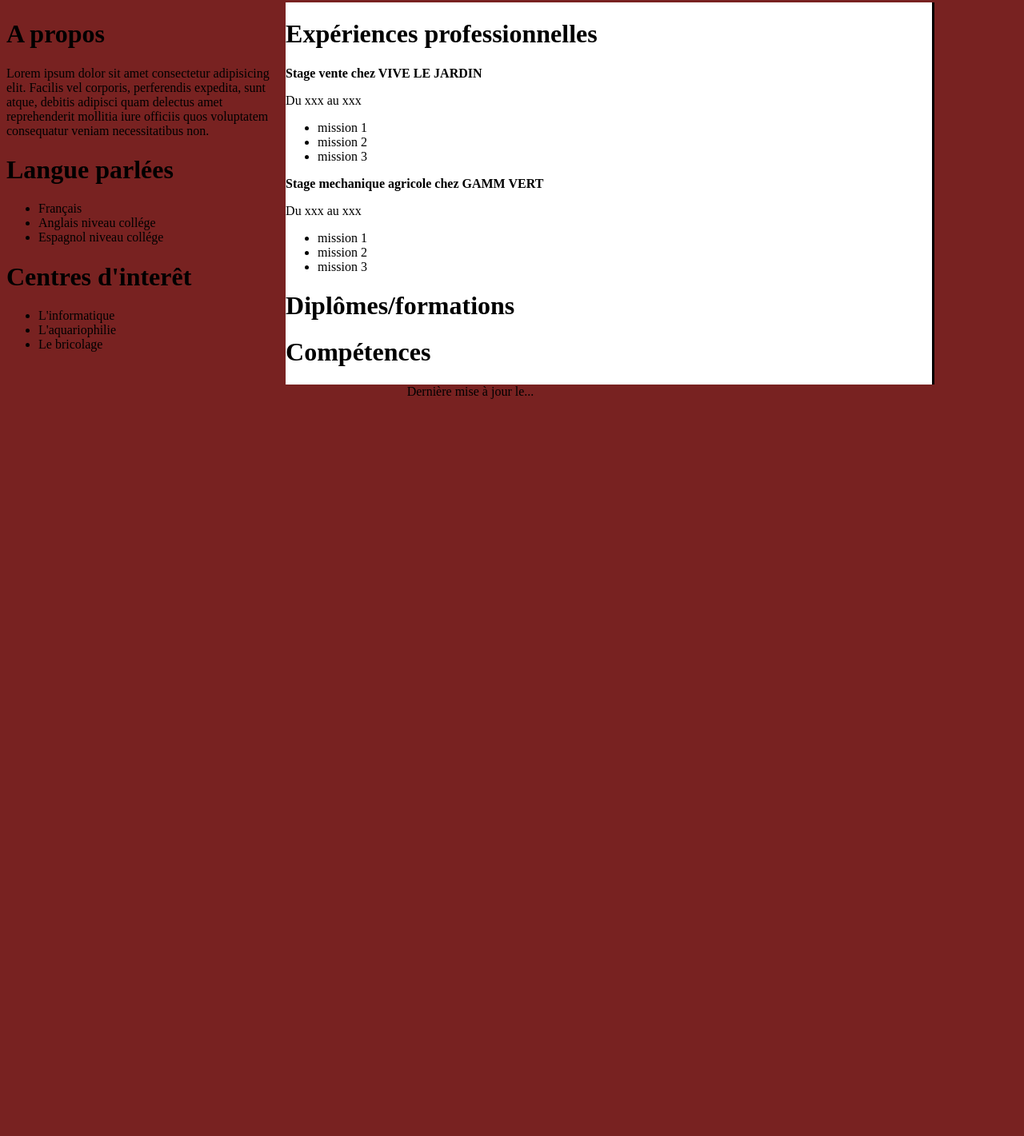
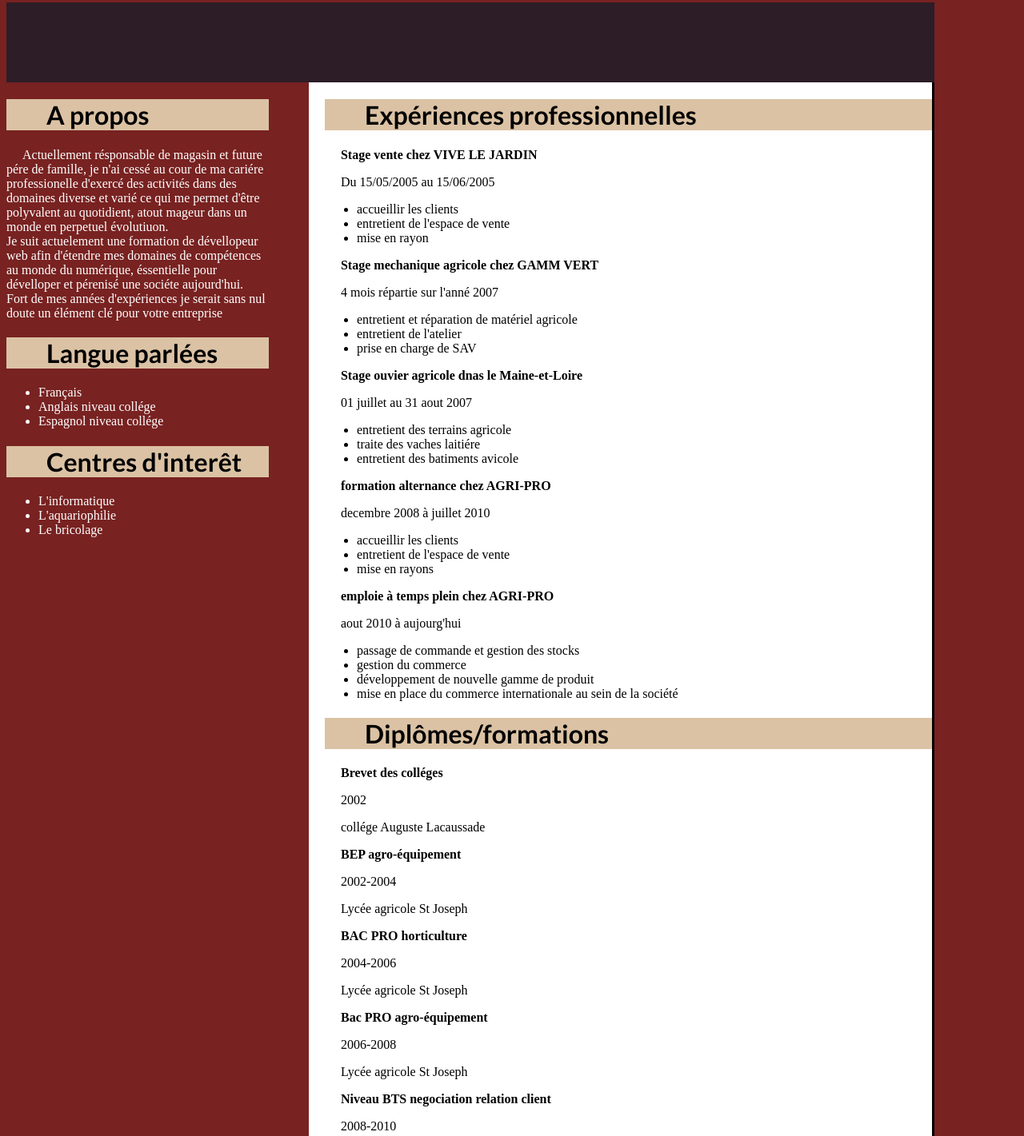
Before and after one commit to matt974pl/Curriculum-Vitae, a plain HTML site: page index.html in a window 1280 px wide. Shown: the part 273-1694 px from the top of the page at 80% size. Before the commit the page ends 800 px from the top, so only its background shows below. Drawn offline with Linux system fonts and the light colour scheme; a web font is replaced by a local one.

Commit message:
champs de donnée

```diff
--- a/assets/css/style.css
+++ b/assets/css/style.css
@@ -1,9 +1,8 @@
 @import url('https://fonts.googleapis.com/css2?family=Lato:ital,wght@0,100;0,300;0,400;0,700;0,900;1,100;1,300;1,400;1,700;1,900&display=swap');
 @font-face{
     font-family: "raleway";
-    src: url(../fond/Raleway/static/Raleway-Regular.ttf);
-    src: url(../fond/Raleway/static/Raleway-Bold.ttf);
-    src: url(../fond/Raleway/static/Raleway-Italic.ttf);
+    src: url(../fond/Raleway/Raleway-VariableFont_wght.ttf);
+    src: url(../fond/Raleway/Raleway-Italic-VariableFont_wght.ttf);
 }
 img{
     width: 150px;
@@ -14,14 +13,18 @@ img{
 }
 nav{
     background-color: #2c1d27;
+    background-size:auto;
     width: 1160px;
-    height: 50px;
-
+    height: 100px;
+    margin: 0%;
 }
 body{
     width: 1160px;
     text-align: center;
     background-color: #782221;
+    background-size: auto;
+    color: white;
+
 }
 main{
     background-color: white;
@@ -32,9 +35,22 @@ main{
 #principal{
     width: 810px;
     border-right:solid black 3px;
+    margin-left: 20px;
+    color: black;
 }
 #secondaire{
     background-color: #782221;
     width: 350px;
+    padding-right: 50px;
 
 }
+h1{
+    font-family: "lato";
+    background-color: #dbc2a4;
+    text-indent: 50px;
+    color: black;
+}
+p{
+    font-family: "raleway";
+    text-indent: 20px;
+}
--- a/index.html
+++ b/index.html
@@ -9,14 +9,20 @@
 </head>
 <body>
         <header>
-                <img src="assets/images/Ma photo.jpg" alt="ma photo de profil">
+                <img src="assets/images/ma photo.jpg" alt="ma photo de profil">
                 <h2>Plante Matthieu</h2>
                 <h2>Développeur web junior</h2>
         </header>
+        <nav>
+
+        </nav>
         <main>
                 <div id="secondaire">
                     <h1>A propos</h1>
-                    <p>Lorem ipsum dolor sit amet consectetur adipisicing elit. Facilis vel corporis, perferendis expedita, sunt atque, debitis adipisci quam delectus amet reprehenderit mollitia iure officiis quos voluptatem consequatur veniam necessitatibus non.</p>
+                    <p>Actuellement résponsable de magasin et future pére de famille, je n'ai cessé au cour de ma cariére professionelle d'exercé des activités dans des domaines diverse et varié ce qui me permet d'être polyvalent au quotidient,
+                    atout mageur dans un monde en perpetuel évolutiuon. <br>
+                    Je suit actuelement une formation de dévellopeur web afin d'étendre mes domaines de compétences au monde du numérique, éssentielle pour dévelloper et pérenisé une sociéte aujourd'hui. <br>
+                    Fort de mes années d'expériences je serait sans nul doute un élément clé pour votre entreprise</p>
                     <h1>Langue parlées</h1>
                     <ul>
                         <li>Français</li>
@@ -33,21 +39,65 @@
                 <div id="principal">
                     <h1>Expériences professionnelles</h1>
                     <p><strong>Stage vente chez VIVE LE JARDIN</strong></p>
-                    <p>Du xxx au xxx</p>
+                    <p>Du 15/05/2005 au 15/06/2005</p>
                     <ul>
-                        <li>mission 1</li>
-                        <li>mission 2</li>
-                        <li>mission 3</li>
+                        <li>accueillir les clients</li>
+                        <li>entretient de l'espace de vente</li>
+                        <li>mise en rayon</li>
                     </ul>
                     <p><strong>Stage mechanique agricole chez GAMM VERT</strong></p>
-                    <P>Du xxx au xxx</P>
+                    <P>4 mois répartie sur l'anné 2007</P>
                     <ul>
-                        <li>mission 1</li>
-                        <li>mission 2</li>
-                        <li>mission 3</li>
+                        <li>entretient et réparation de matériel agricole</li>
+                        <li>entretient de l'atelier</li>
+                        <li>prise en charge de SAV</li>
+                    </ul>
+                    <p><strong>Stage ouvier agricole dnas le Maine-et-Loire</strong></p>
+                    <P>01 juillet au 31 aout 2007</P>
+                    <ul>
+                        <li>entretient des terrains agricole</li>
+                        <li>traite des vaches laitiére</li>
+                        <li>entretient des batiments avicole</li>
+                    </ul>
+                    <p><strong>formation alternance chez AGRI-PRO</strong></p>
+                    <P>decembre 2008 à juillet 2010</P>
+                    <ul>
+                        <li>accueillir les clients</li>
+                        <li>entretient de l'espace de vente</li>
+                        <li>mise en rayons</li>
+                    </ul>
+                    <p><strong>emploie à temps plein chez AGRI-PRO</strong></p>
+                    <P>aout 2010 à aujourg'hui</P>
+                    <ul>
+                        <li>passage de commande et gestion des stocks</li>
+                        <li>gestion du commerce</li>
+                        <li>développement de nouvelle gamme de produit</li>
+                        <li>mise en place du commerce internationale au sein de la société </li>
                     </ul>
                     <h1>Diplômes/formations</h1>
+                    <p><strong>Brevet des colléges</strong></p>
+                    <P>2002</P>
+                    <p>collége Auguste Lacaussade</p>
+                    <p><strong>BEP agro-équipement</strong></p>
+                    <P>2002-2004</P>
+                    <p>Lycée agricole St Joseph</p>
+                    <p><strong>BAC PRO horticulture</strong></p>
+                    <P>2004-2006</P>
+                    <p>Lycée agricole St Joseph</p>
+                    <p><strong>Bac PRO agro-équipement</strong></p>
+                    <P>2006-2008</P>
+                    <p>Lycée agricole St Joseph</p>
+                    <p><strong>Niveau BTS negociation relation client</strong></p>
+                    <P>2008-2010</P>
+                    <p>Centre de formation privé AAA</p>
                     <h1>Compétences</h1>
+                    <ul>
+                        <li>Word, Exel et PowerPoint intermédiaire</li>
+                        <li>Html et css débutant</li>
+                        <li>gérer et réaprovisioné des stocks</li>
+                        <li>accueillir et répondre aux besoins des clients</li>
+                        <li>prospecté et consolidé des partenariats avec des nouveaux fournisseurs internationaux </li>
+                    </ul>
                 </div>
 
         </main>
```
Also changed, not shown: assets/images/Ma photo.jpg.
